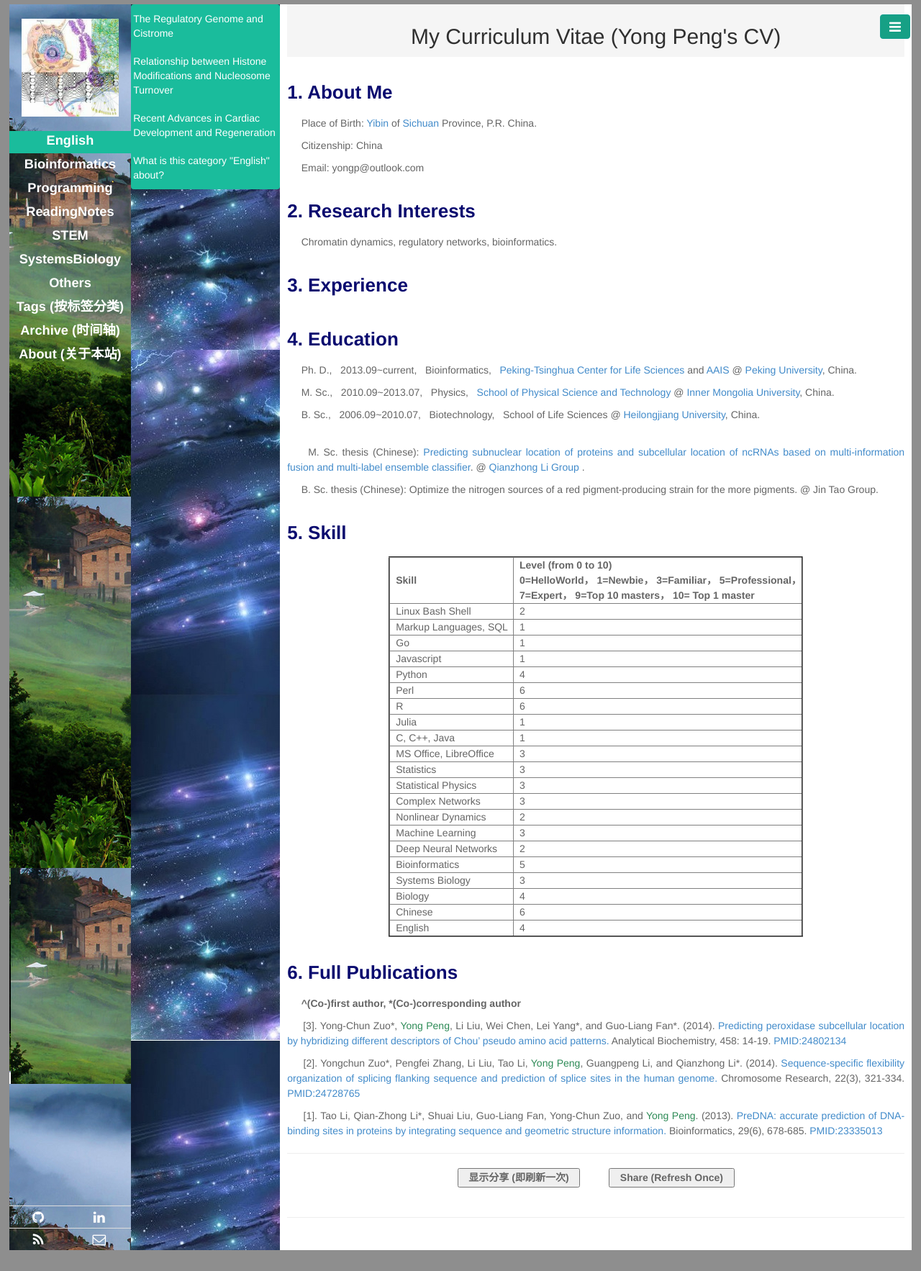
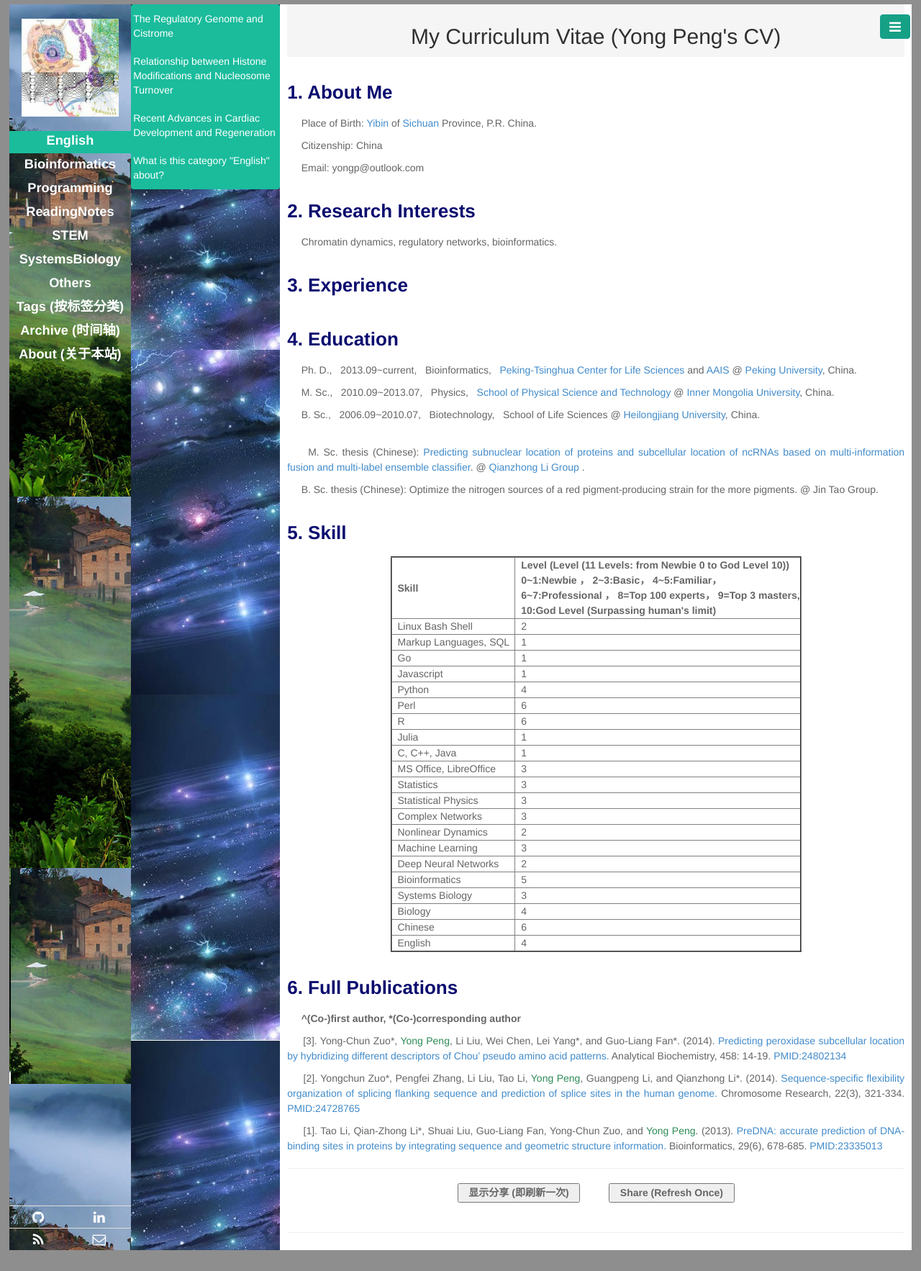
Before and after one commit to CTLife/CTLife.github.io, a Jekyll site: the page built from yongpeng.html, in a window 1280 px wide. Shown: the whole page at 72% size. Built offline with Jekyll 4.4.1, drawn with Linux system fonts in a browser that asks for light colours; Markdown is read by kramdown in place of the engine named in the settings.

Commit message:
Update yongpeng.html

```diff
--- a/yongpeng.html
+++ b/yongpeng.html
@@ -32,9 +32,10 @@ multi-information fusion and multi-label ensemble classifier</a>. @ <a href="htt
 <table border="2"  align="center">
   <tr>
     <th> &nbsp; Skill &nbsp; </th>
-    <th> &nbsp; Level (from 0 to 10) &nbsp;
-     <br>  &nbsp; 0=HelloWorld， 1=Newbie， 3=Familiar， 5=Professional，
-     <br>  &nbsp; 7=Expert， 9=Top 10 masters， 10= Top 1 master </th>
+    <th> &nbsp; Level (Level (11 Levels: from Newbie 0 to God Level 10)) &nbsp;
+     <br>  &nbsp; 0~1:Newbie ， 2~3:Basic， 4~5:Familiar，
+     <br>  &nbsp; 6~7:Professional ， 8=Top 100 experts，  9=Top 3 masters,
+     <br>  &nbsp; 10:God Level (Surpassing human's limit)  </th>
   </tr>
   <tr>
     <td> &nbsp;  Linux Bash Shell  &nbsp; </td>
```
